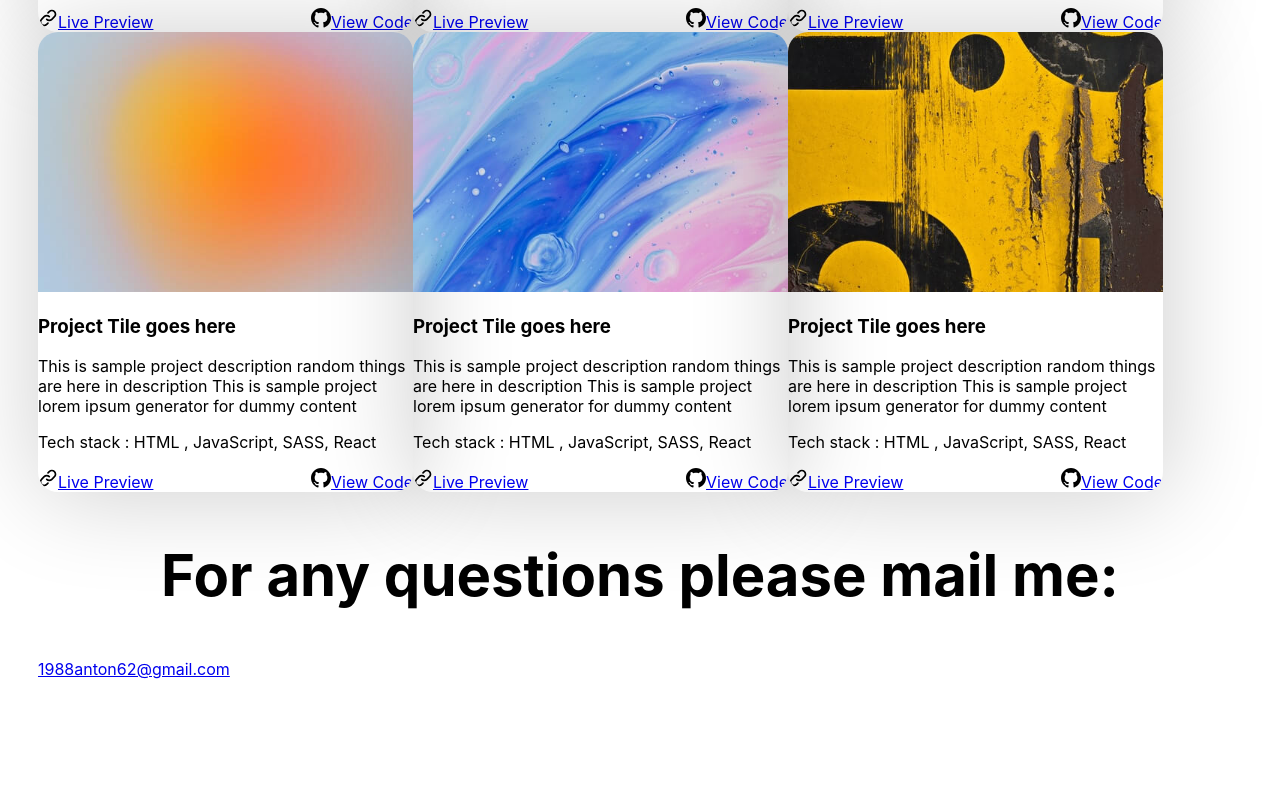
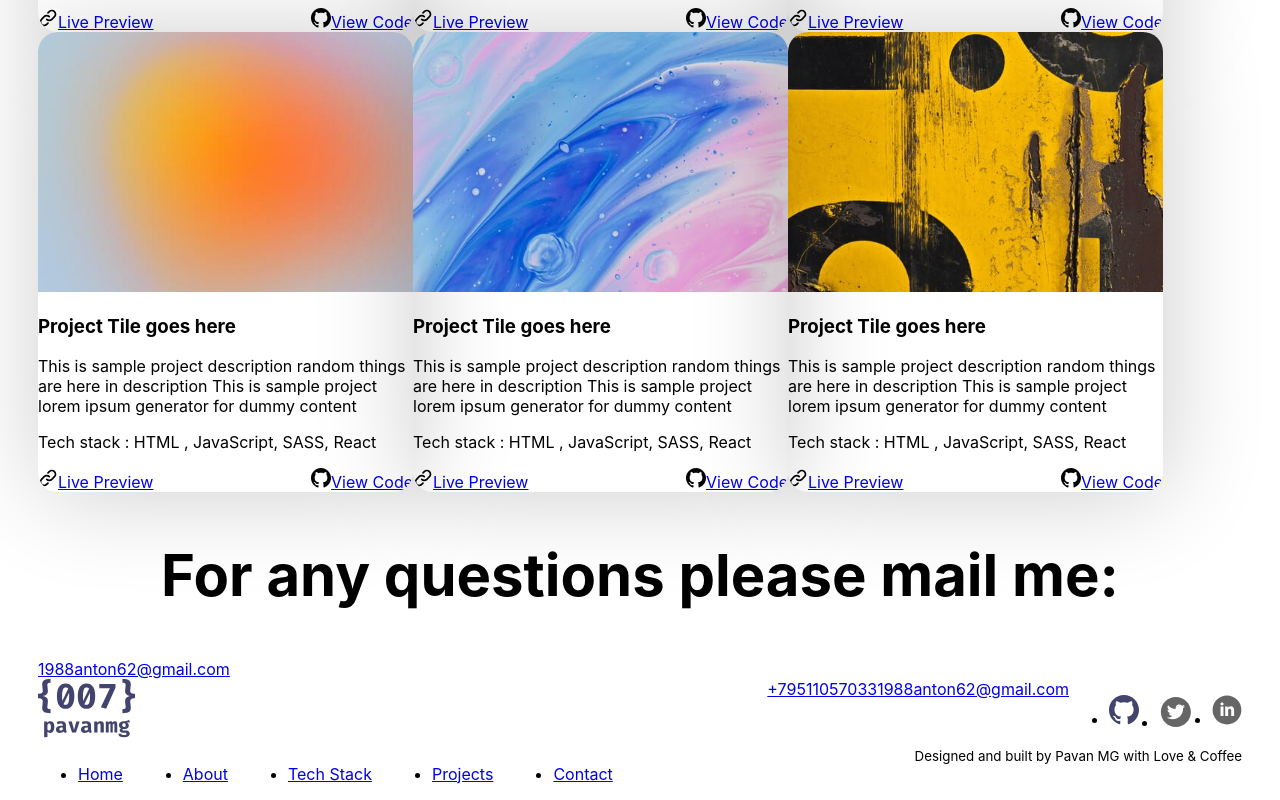
Before and after one commit to ttony88/portfolio-start-project-main, a React app: page / in a window 1280 px wide. Shown: the part 2404-3204 px from the top of the page. Before the commit the page ends 3083 px from the top, so only its background shows below. Built offline with nearby package versions, Linux system fonts and the light colour scheme.

Commit message:
add Footer

```diff
--- a/src/App.tsx
+++ b/src/App.tsx
@@ -16,6 +16,7 @@ import imgProject_5 from "./assets/img/img-projects/project-5.jpeg"
 import imgProject_6 from "./assets/img/img-projects/project-6.jpeg"
 import styled from 'styled-components';
 import { Mail } from './layout/sections/mail/Mail';
+import { Footer } from './layout/footer/Footer';
 
 const projectsInfo = [
     {
@@ -87,6 +88,7 @@ function App() {
                 <Skills />
                 <Projects projectsInfo={projectsInfo}/>
                 <Mail />
+                <Footer />
             </Container>
 
         </div>
--- /dev/null
+++ b/src/layout/footer/Footer.tsx
@@ -0,0 +1,17 @@
+import styled from "styled-components"
+import { Contacts } from "./contacts/Contacts"
+import { FooterNav } from "./footer-nav/FooterNav"
+
+export function Footer() {
+
+    return(
+        <FooterStyled>
+            <Contacts />
+            <FooterNav />
+        </FooterStyled>
+    )
+}
+
+const FooterStyled = styled.footer`
+
+`
--- /dev/null
+++ b/src/layout/footer/footer-nav/FooterNav.tsx
@@ -0,0 +1,19 @@
+import styled from "styled-components";
+import { FlexWrapper } from "../../../components/flex-wrapper/FlexWrapper";
+import { NavBar } from "../../../components/nav-bar/NavBar";
+
+export function FooterNav() {
+
+    return(
+        <FlexWrapper justify="space-between">
+            <NavBar />
+            <Development>
+                Designed and built by <span>Pavan MG</span> with <span>Love</span> & <span>Coffee</span>
+            </Development>
+        </FlexWrapper>
+    )
+}
+
+const Development = styled.small`
+
+`
```
